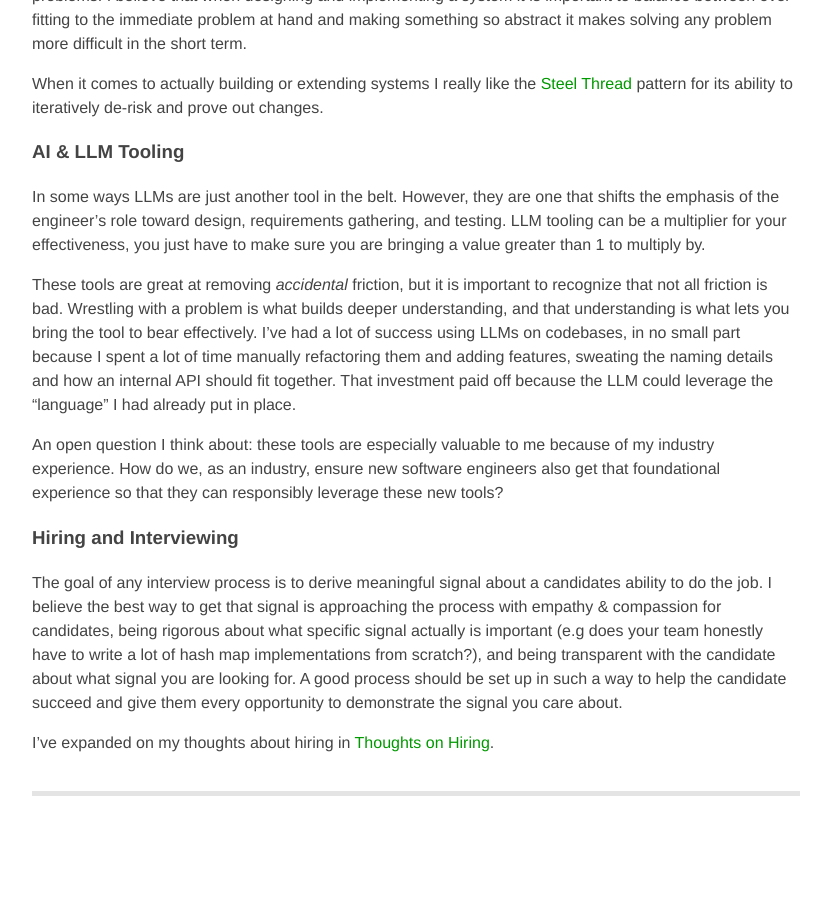
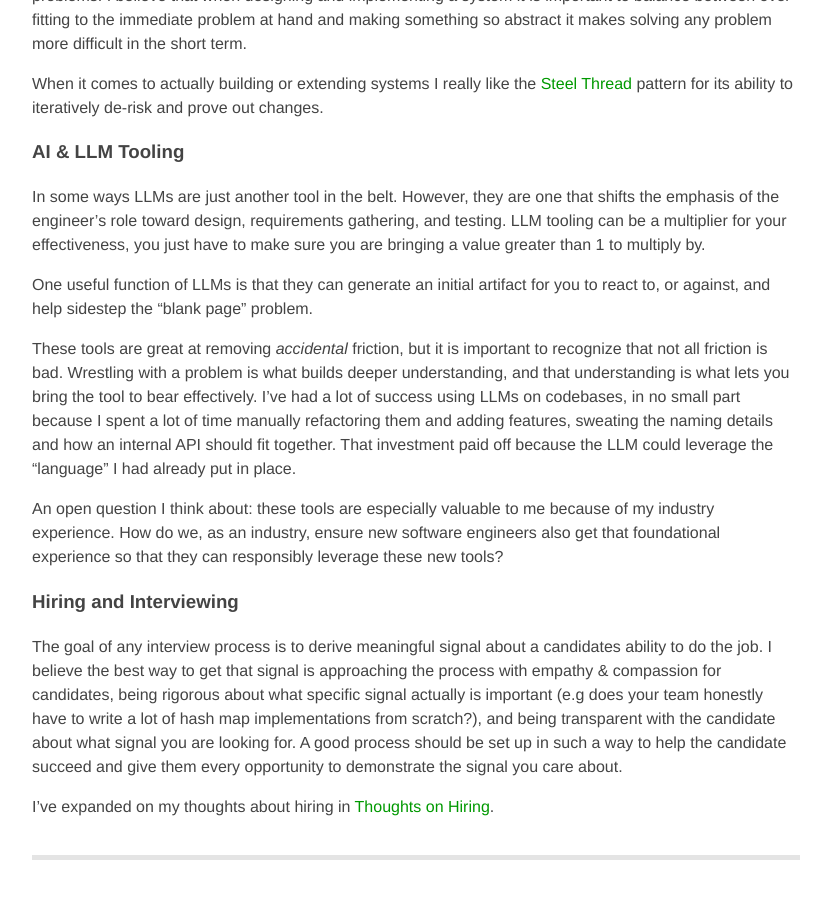
Before and after one commit to ecoffey/ecoffey.github.com, a Jekyll site: the page built from philosophy.md, in a window 1280 px wide and 900 px high, scrolled down 1501 px. Shown: the whole window, without its empty margins (224-1055 px from the left). Built offline with Jekyll 4.4.1, drawn with Linux system fonts in a browser that asks for light colours; before the commit the page ends 2337 px from its top, so only the background shows below that.

Commit message:
tweak to AI section

```diff
--- a/philosophy.md
+++ b/philosophy.md
@@ -47,6 +47,8 @@ When it comes to actually building or extending systems I really like the [Steel
 
 In some ways LLMs are just another tool in the belt. However, they are one that shifts the emphasis of the engineer's role toward design, requirements gathering, and testing. LLM tooling can be a multiplier for your effectiveness, you just have to make sure you are bringing a value greater than 1 to multiply by.
 
+One useful function of LLMs is that they can generate an initial artifact for you to react to, or against, and help sidestep the "blank page" problem.
+
 These tools are great at removing _accidental_ friction, but it is important to recognize that not all friction is bad. Wrestling with a problem is what builds deeper understanding, and that understanding is what lets you bring the tool to bear effectively. I've had a lot of success using LLMs on codebases, in no small part because I spent a lot of time manually refactoring them and adding features, sweating the naming details and how an internal API should fit together. That investment paid off because the LLM could leverage the "language" I had already put in place.
 
 An open question I think about: these tools are especially valuable to me because of my industry experience. How do we, as an industry, ensure new software engineers also get that foundational experience so that they can responsibly leverage these new tools?
```
